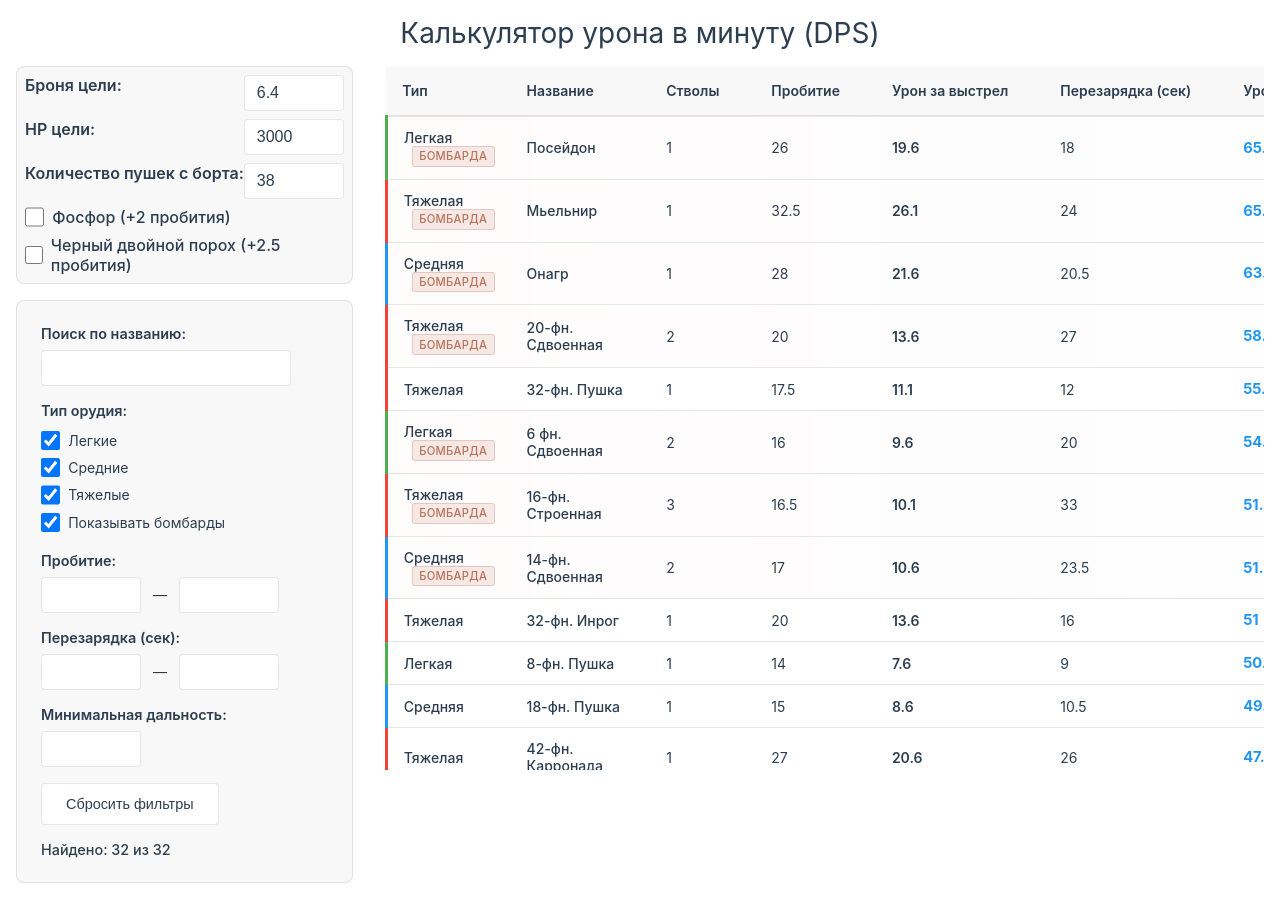
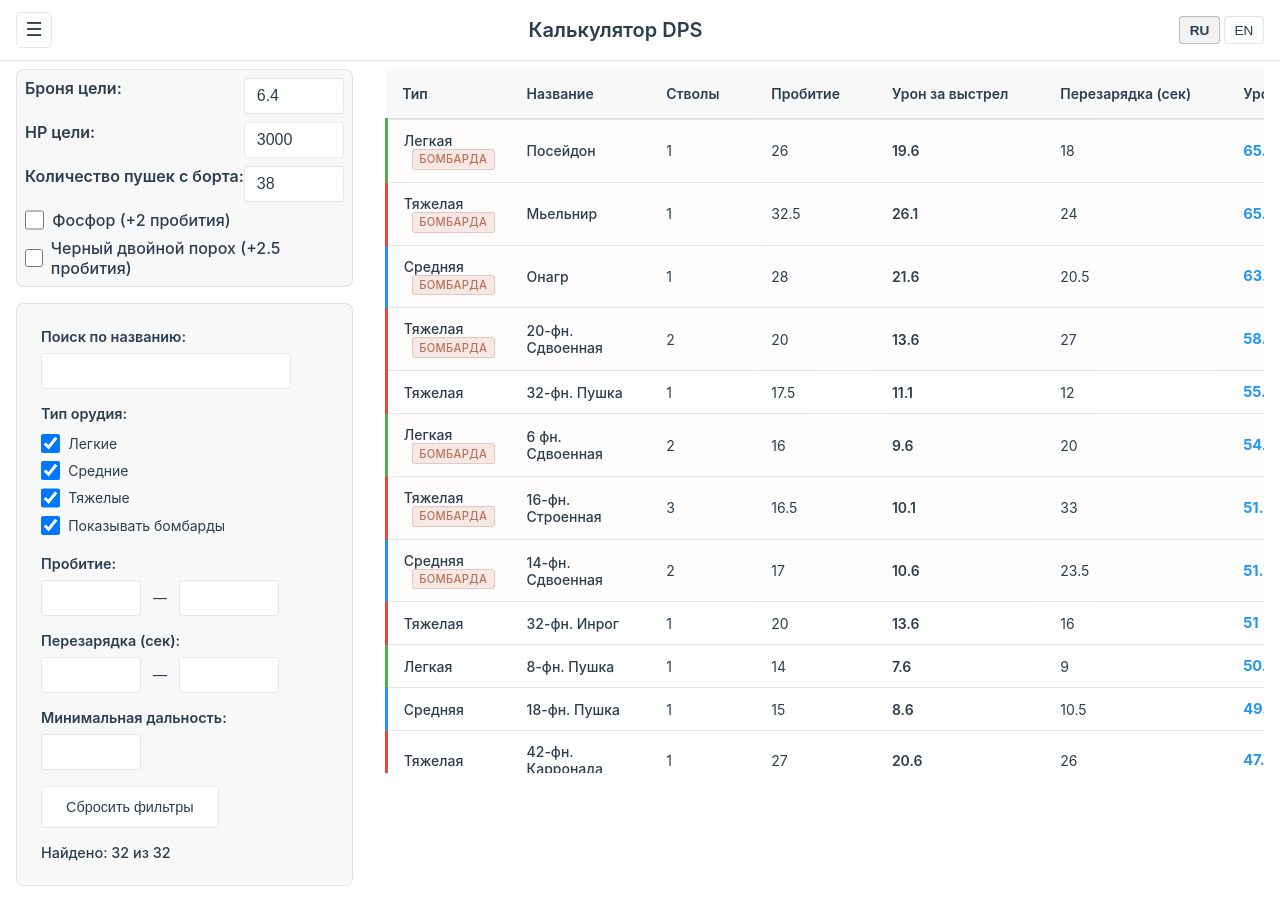
Before and after one commit to Fr1gate/wosb-cannons, a Vue app: page /dps in a window 1280 px wide. Built offline with nearby package versions, Linux system fonts and the light colour scheme.

Commit message:
added header

```diff
--- a/package.json
+++ b/package.json
@@ -13,6 +13,7 @@
   },
   "dependencies": {
     "lodash": "^4.17.21",
+    "pinia": "^3.0.3",
     "vue-router": "^4.5.1",
     "vue": "^3.5.26"
   },
--- a/src/App.vue
+++ b/src/App.vue
@@ -1,8 +1,17 @@
 <template>
   <div class="app">
-    <RouterView />
+    <PageHeader />
+    <SideMenu />
+    <div class="page-wrapper">
+      <RouterView />
+    </div>
   </div>
 </template>
+
+<script setup>
+import PageHeader from "./components/PageHeader.vue";
+import SideMenu from "./components/SideMenu.vue";
+</script>
 
 <style lang="scss" scoped>
 .app {
@@ -10,4 +19,7 @@
   background: var(--color-background);
   width: 100%;
 }
+.page-wrapper {
+  padding-top: 0.5rem;
+}
 </style>
--- /dev/null
+++ b/src/components/PageHeader.vue
@@ -0,0 +1,80 @@
+<script setup>
+import { useAppStore } from "../stores/app";
+
+const appStore = useAppStore();
+</script>
+
+<template>
+  <header class="app-header">
+    <button class="menu-button" type="button" @click="appStore.toggleMenu">
+      ☰
+    </button>
+    <div class="header-title">{{ appStore.pageTitle }}</div>
+    <div class="header-actions">
+      <button class="lang-button active" type="button">RU</button>
+      <button class="lang-button" type="button">EN</button>
+    </div>
+  </header>
+</template>
+
+<style lang="scss" scoped>
+.app-header {
+  display: grid;
+  grid-template-columns: auto 1fr auto;
+  align-items: center;
+  gap: 1rem;
+  padding: 0.75rem 1rem;
+  border-bottom: 1px solid var(--color-border);
+  background: var(--color-background);
+  position: sticky;
+  top: 0;
+  z-index: 10;
+}
+
+.menu-button {
+  background: transparent;
+  border: 1px solid var(--color-border);
+  color: var(--color-text);
+  border-radius: 4px;
+  width: 36px;
+  height: 36px;
+  cursor: pointer;
+  font-size: 1.2rem;
+  line-height: 1;
+}
+
+.header-title {
+  font-size: 20px;
+  text-align: center;
+  font-weight: 600;
+  color: var(--color-heading);
+}
+
+.header-actions {
+  display: flex;
+  gap: 0.25rem;
+}
+
+.lang-button {
+  background: var(--color-background);
+  border: 1px solid var(--color-border);
+  color: var(--color-text);
+  border-radius: 4px;
+  padding: 0.35rem 0.6rem;
+  cursor: pointer;
+  font-size: 0.85rem;
+}
+
+.lang-button.active {
+  background: var(--color-background-mute);
+  border-color: var(--color-border-hover);
+  color: var(--color-heading);
+  font-weight: 600;
+}
+
+@media (max-width: 640px) {
+  .header-title {
+    font-size: 0.95rem;
+  }
+}
+</style>
--- /dev/null
+++ b/src/components/SideMenu.vue
@@ -0,0 +1,89 @@
+<script setup>
+import { useAppStore } from "../stores/app";
+
+const appStore = useAppStore();
+</script>
+
+<template>
+  <div
+    v-if="appStore.isMenuOpen"
+    class="menu-overlay"
+    @click="appStore.closeMenu"
+  />
+  <aside :class="['side-menu', { open: appStore.isMenuOpen }]">
+    <nav class="menu-list">
+      <RouterLink
+        class="menu-link"
+        active-class="menu-link-active"
+        to="/dps"
+        @click="appStore.closeMenu"
+      >
+        Калькулятор DPS
+      </RouterLink>
+      <span class="menu-link disabled">Симулятор абордажа</span>
+    </nav>
+  </aside>
+</template>
+
+<style lang="scss" scoped>
+.side-menu {
+  position: fixed;
+  top: 0;
+  left: 0;
+  height: 100%;
+  width: 240px;
+  background: var(--color-background);
+  border-right: 1px solid var(--color-border);
+  transform: translateX(-100%);
+  transition: transform 0.2s ease-in-out;
+  z-index: 11;
+  padding: 4.5rem 1rem 1rem;
+}
+
+.side-menu.open {
+  transform: translateX(0);
+}
+
+.menu-overlay {
+  position: fixed;
+  inset: 0;
+  background: rgba(0, 0, 0, 0.35);
+  z-index: 10;
+}
+
+.menu-list {
+  display: flex;
+  flex-direction: column;
+  gap: 0.75rem;
+}
+
+.menu-link {
+  color: var(--color-text);
+  text-decoration: none;
+  padding: 0.5rem 0.75rem;
+  border-radius: 6px;
+  border: 1px solid transparent;
+  transition: background-color 0.2s, border-color 0.2s;
+}
+
+.menu-link:hover {
+  background: var(--color-background-mute);
+  border-color: var(--color-border);
+}
+
+.menu-link-active {
+  background: var(--color-background-mute);
+  border-color: var(--color-border);
+  color: var(--color-heading);
+  font-weight: 600;
+}
+
+.menu-link.disabled {
+  color: var(--color-text-muted, rgba(255, 255, 255, 0.4));
+  opacity: 0.6;
+  cursor: not-allowed;
+  pointer-events: none;
+  border-color: var(--color-border);
+  border-style: dashed;
+}
+</style>
--- a/src/main.js
+++ b/src/main.js
@@ -1,7 +1,8 @@
 import "./styles/main.scss";
 
 import { createApp } from "vue";
+import { createPinia } from "pinia";
 import App from "./App.vue";
 import router from "./router";
 
-createApp(App).use(router).mount("#app");
+createApp(App).use(createPinia()).use(router).mount("#app");
--- a/src/pages/DPSMeter.vue
+++ b/src/pages/DPSMeter.vue
@@ -1,5 +1,4 @@
 <template>
-  <h1>Калькулятор урона в минуту (DPS)</h1>
   <div class="dps-meter">
     <div class="settings-block">
       <div class="armor-input-section">
@@ -208,6 +207,10 @@ import { formatNumber, formatValue } from "../utils/formatting.js";
 import Input from "../components/UI/Input.vue";
 import Button from "../components/UI/Button.vue";
 import DataTable from "../components/UI/DataTable.vue";
+import { useAppStore } from "../stores/app";
+
+const appStore = useAppStore();
+appStore.setPageTitle("Калькулятор DPS");
 
 const targetArmor = ref(6.4);
 const targetHP = ref(3000);
--- /dev/null
+++ b/src/stores/app.js
@@ -0,0 +1,19 @@
+import { defineStore } from "pinia";
+
+export const useAppStore = defineStore("app", {
+  state: () => ({
+    pageTitle: "Калькулятор DPS",
+    isMenuOpen: false,
+  }),
+  actions: {
+    setPageTitle(title) {
+      this.pageTitle = title;
+    },
+    toggleMenu() {
+      this.isMenuOpen = !this.isMenuOpen;
+    },
+    closeMenu() {
+      this.isMenuOpen = false;
+    },
+  },
+});
```
Also changed, not shown: 1 other file (tests, documents, lock files or other folders).
